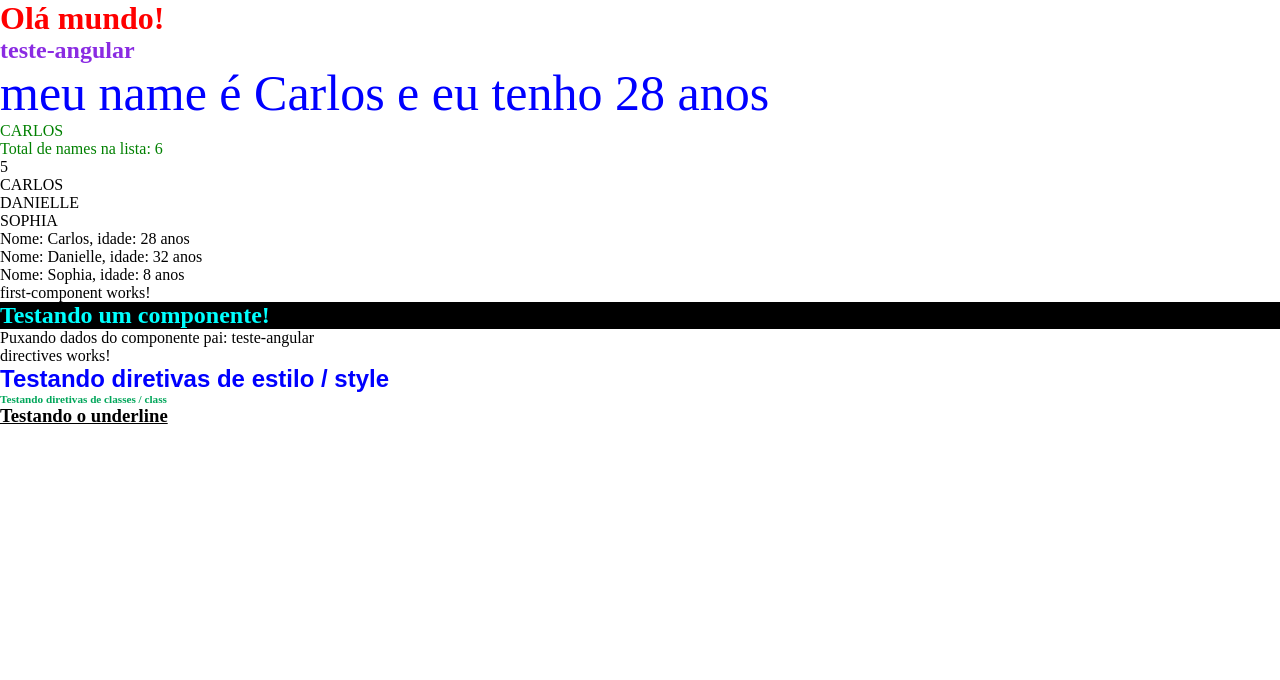
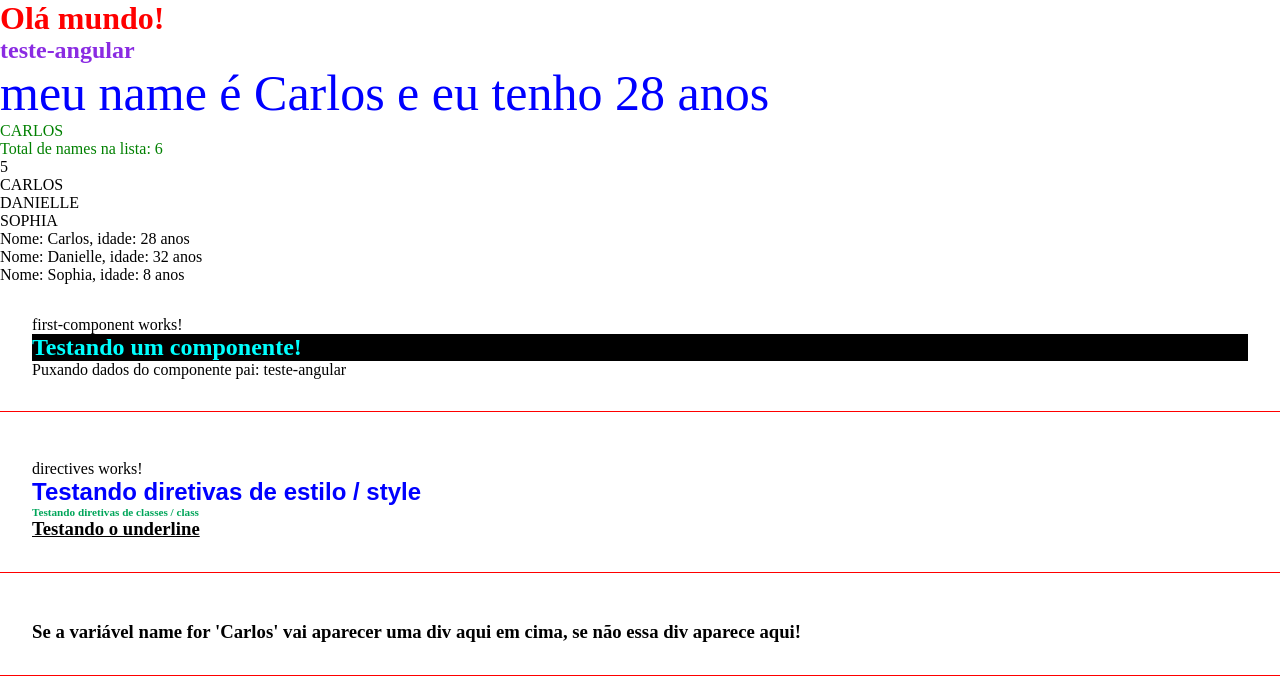
Before and after one commit to CarlosAmorim94/Angular, an Angular app: page / in a window 1280 px wide. Shown: the top 680 px of the page. Built offline with nearby package versions, Linux system fonts and the light colour scheme.

Commit message:
Renderizacao condicional

```diff
--- a/src/app/app.component.html
+++ b/src/app/app.component.html
@@ -18,6 +18,8 @@
 
 </ul>
 
+
+
 <ul>
 
   <li *ngFor=" let item of people">
@@ -28,3 +30,4 @@
 
 <app-first-component [nameTest]="title"></app-first-component>
 <app-directives></app-directives>
+<app-if-render></app-if-render>
--- a/src/app/app.module.ts
+++ b/src/app/app.module.ts
@@ -5,12 +5,14 @@ import { AppRoutingModule } from './app-routing.module';
 import { AppComponent } from './app.component';
 import { FirstComponentComponent } from './components/first-component/first-component.component';
 import { DirectivesComponent } from './components/directives/directives.component';
+import { IfRenderComponent } from './components/if-render/if-render.component';
 
 @NgModule({
   declarations: [
     AppComponent,
     FirstComponentComponent,
-    DirectivesComponent
+    DirectivesComponent,
+    IfRenderComponent
   ],
   imports: [
     BrowserModule,
--- a/src/app/components/directives/directives.component.html
+++ b/src/app/components/directives/directives.component.html
@@ -1,3 +1,5 @@
+<div class="class">
+
   <p>directives works!</p>
 
   <h2 [ngStyle]="{
@@ -13,3 +15,5 @@
   </h2>
 
   <h3 [ngClass]="underline">Testando o underline</h3>
+
+</div>
--- a/src/app/components/first-component/first-component.component.html
+++ b/src/app/components/first-component/first-component.component.html
@@ -1,3 +1,7 @@
-<p>first-component works!</p>
-<h2>Testando um componente!</h2>
-<p>Puxando dados do componente pai: {{ nameTest }}</p>
+<div class="class">
+
+  <p>first-component works!</p>
+  <h2>Testando um componente!</h2>
+  <p>Puxando dados do componente pai: {{ nameTest }}</p>
+
+</div>
--- /dev/null
+++ b/src/app/components/if-render/if-render.component.html
@@ -0,0 +1,12 @@
+<div class="class">
+
+  <div *ngIf="canShow">Estamos mostrado isso pq foi permitido!</div>
+  <h3 *ngIf='name === "Carlos"; else nameNotFound' >O nome permitido é Carlos</h3>
+
+  <ng-template #nameNotFound>
+    <div>
+      <h3>Se a variável name for 'Carlos' vai aparecer uma div aqui em cima, se não essa div aparece aqui!</h3>
+    </div>
+  </ng-template>
+
+</div>
--- /dev/null
+++ b/src/app/components/if-render/if-render.component.ts
@@ -0,0 +1,17 @@
+import { Component, OnInit } from '@angular/core';
+
+@Component({
+  selector: 'app-if-render',
+  templateUrl: './if-render.component.html',
+  styleUrls: ['./if-render.component.css']
+})
+export class IfRenderComponent implements OnInit {
+  canShow: boolean = false
+  name: string = ''
+
+  constructor() { }
+
+  ngOnInit(): void {
+  }
+
+}
--- a/src/styles.css
+++ b/src/styles.css
@@ -3,3 +3,13 @@
   padding: 0;
   box-sizing: border-box;
 }
+
+body {
+  padding-bottom: 500px;
+}
+
+.class {
+  border-bottom: 1px solid red;
+  padding: 2em;
+  margin-bottom: 1em;
+}
```
Also changed, not shown: src/app/components/if-render/if-render.component.css (added), 1 other file (tests, documents, lock files or other folders). Lines whose indentation alone changed are shown as unchanged.
